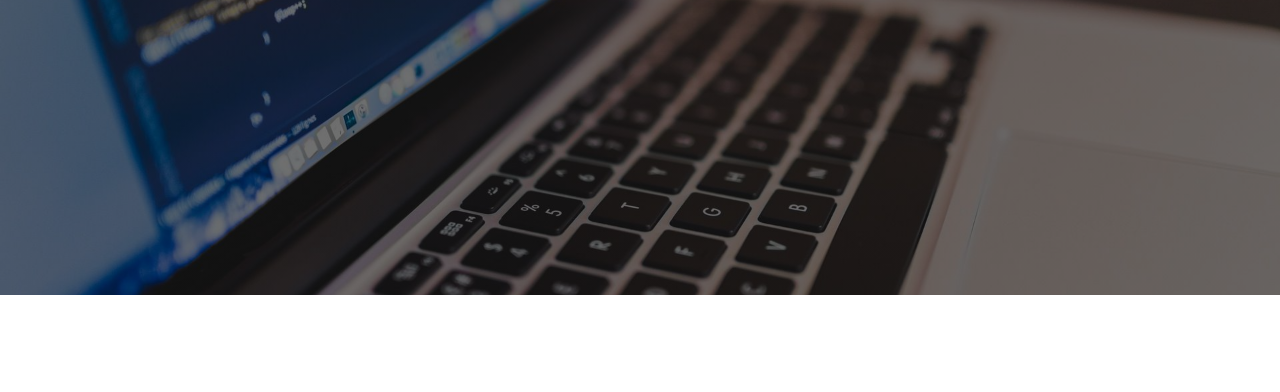
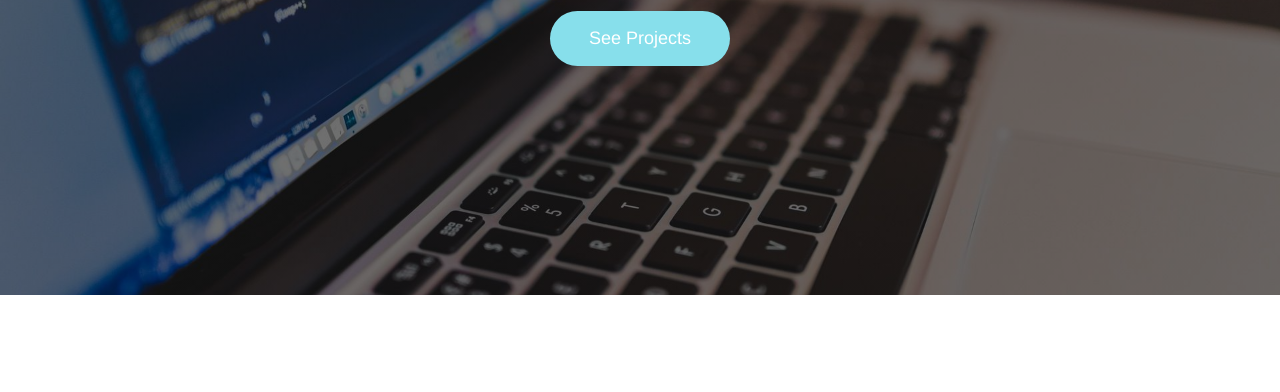
Before and after one commit to vinhtran543/portfolio, a plain HTML site: page public/projects.html in a window 1280 px wide. Shown: the part 278-670 px from the top of the page. Drawn offline with nearby package versions, Linux system fonts and the light colour scheme.

Commit message:
Added in working buttons for project page. One of the buttons directs to the webapp successfully. Fixed project image.

```diff
--- a/public/css/style.css
+++ b/public/css/style.css
@@ -331,6 +331,21 @@ footer{
     color:white;
 }
 
+#projectshowcase .button {
+    background-color: rgb(135, 223, 235);
+    border: none;
+    color: white;
+    width: 180px;
+    padding: 15px;
+    text-align: center;
+    text-decoration: none;
+    display: inline-block;
+    font-size: 18px;
+    margin: 4px 2px;
+    cursor: pointer;
+    border-radius: 50px;
+  }
+
 #projectshowcase h1{
     margin-top:100px;
     font-size:55px;
--- a/public/projects.html
+++ b/public/projects.html
@@ -26,7 +26,6 @@
                 <nav> <!-- Navigation link tag -->
                     <ul> <!-- unordered list for menu -->
                         <li><a href="index.html">Home</a></li>
-                        <li><a href="#aboutme">About</a></li>
                         <li><a href="#myskills">Skills</a></li>
                         <li class="current"><a href="projects.html">Projects</a></li>
                     </ul>
@@ -39,6 +38,7 @@
             <div class="container">
             <h1>My projects</h1>
             <p>Let me show you what I have been working on</p>
+            <a href="#projectabout" class="button"><span>See Projects</span></a>
             </div>
         </section>
 
@@ -60,7 +60,7 @@
                             <h3> This web app allows user to query any city name world wide to receive information on that city's air quality.
                                  The app produces a visual of the city's air quality level and gives health related information in regards to the air pollution levels.
                             </h3>
-                            <a href="https://webapp.vtranportfolio.me" class="button"><span>See the APP</span></a>
+                            <a href="http://webapp.vtranportfolio.me" class="button"><span>See the APP</span></a>
                         </div>
                     </div>
                 </div>
```
